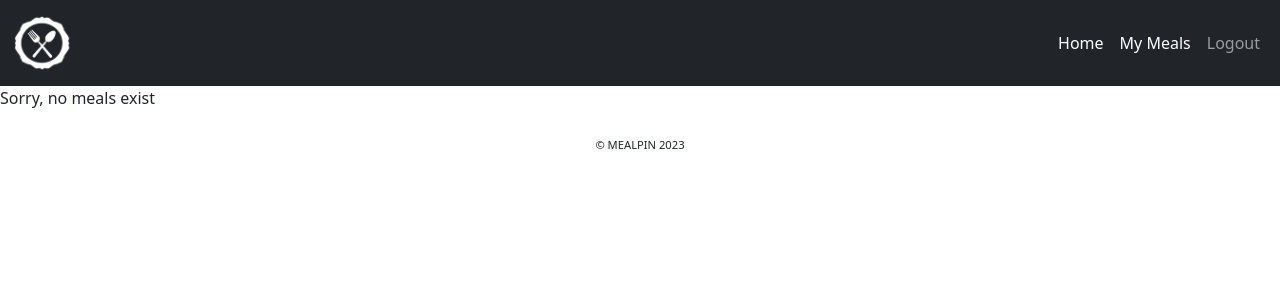
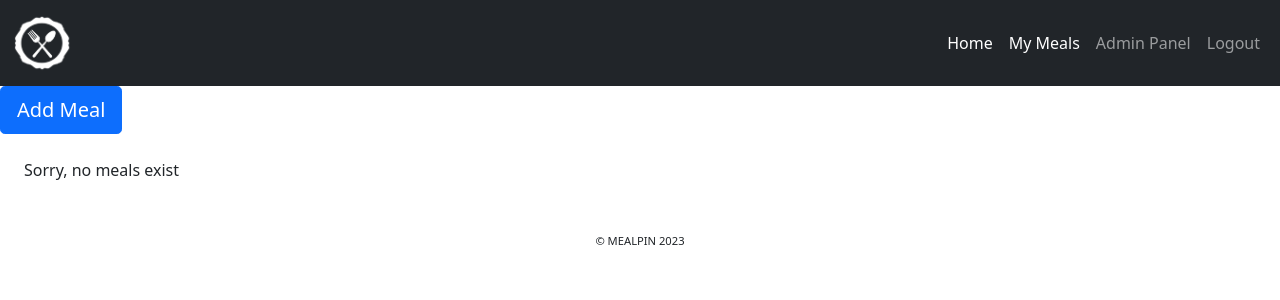
Before and after one commit to jameshart197/recipe-pinner, a Django app: page /adminpanel in a window 1280 px wide. Shown: the top 300 px of the page. Run offline with Django 3.2, Linux system fonts and the light colour scheme; the visitor is signed in with stand-in values (Sample User, id 1); data that the repository does not hold is empty.

Commit message:
[FEAT] Add and style admin panel

```diff
--- a/mealpin/models.py
+++ b/mealpin/models.py
@@ -6,8 +6,8 @@ class Meal(models.Model):
     MEAL_TYPE = ((0, "Breakfast"), (1, "Lunch"), (2, "Dinner"), (3, "Dessert"), (4, "Snack"))
     title = models.CharField(max_length=200, unique=True)
     meal_type = models.IntegerField(choices=MEAL_TYPE, default=0)
-    preptime_in_minutes = models.DecimalField(max_digits=3, decimal_places=1)
-    calories_in_grams = models.DecimalField(max_digits=5, decimal_places=1)
+    preptime_in_minutes = models.DecimalField(max_digits=3, decimal_places=0)
+    calories_in_grams = models.DecimalField(max_digits=5, decimal_places=0)
     protein_in_grams = models.DecimalField(max_digits=4, decimal_places=1)
     fat_in_grams = models.DecimalField(max_digits=4, decimal_places=1)
     carbs_in_grams = models.DecimalField(max_digits=4, decimal_places=1)
--- a/mealpin/views.py
+++ b/mealpin/views.py
@@ -49,7 +49,7 @@ def create_meal(request):
     if not request.user.is_staff:
         messages.error(request, f"Not eligible for this action")
 
-        return redirect(reverse("index"))
+        return redirect(reverse("admin_panel"))
 
     if request.method == "POST":
         form = MealForm(request.POST, request.FILES)
@@ -62,7 +62,7 @@ def create_meal(request):
         else:
             messages.error(request, f"No Meal added to the list")
 
-        return redirect(reverse("index"))
+        return redirect(reverse("admin_panel"))
     form = MealForm()
     return render(request, "create_meal.html", {"form": form})
 
@@ -87,7 +87,7 @@ def edit_meal(request, meal_id):
             form.save()
             messages.success(request, f"{meal_name} succesfully edited")
 
-        return redirect(reverse("index"))
+        return redirect(reverse("admin_panel"))
 
     form = MealForm(instance=meal)
 
@@ -110,7 +110,7 @@ def delete_meal(request, meal_id):
         meal.delete()
         messages.success(request, f"{meal_name} succesfully deleted")
 
-    return redirect(reverse("index"))
+    return redirect(reverse("admin_panel"))
 
 # Add
 
--- a/templates/admin_view.html
+++ b/templates/admin_view.html
@@ -1,10 +1,21 @@
 {% extends "base.html" %}
 {% block content %}
+
+<div class="dark-background">
+  <div class="meal-create-button">
+    <a class="btn btn-primary btn-lg" href="{% url 'create_meal' %}"
+          >Add Meal</a>
+  </div>
+  <div class="meal-card-container p-4">
     {% for meal in meals %}
 
-<div class="meal-card">
-  <h3>{{ meal.title }}</h3>
-
+    <div class="meal-card card admin-meal-card">
+      <div class="card-body">
+        <h5 class="card-title">{{ meal.title }}</h5>
+        <h6 class="card-subtitle mb-2 text-muted">
+          Preparation time: {{ meal.preptime_in_minutes }} minutes
+        </h6>
+        <p class="card-text">{{ meal.calories_in_grams }} Kcal</p>
         {% if request.user.is_staff %}
 
         <a class="btn btn-warning" href="{% url 'edit_meal' meal_id=meal.id %}"
@@ -18,10 +29,13 @@
 
         {% endif %}
       </div>
+    </div>
 
     {% empty %}
 
     <p>Sorry, no meals exist</p>
 
     {% endfor %}
+  </div>
+</div>
 {% endblock %}
--- a/templates/includes/header.html
+++ b/templates/includes/header.html
@@ -10,11 +10,15 @@
         <ul class="navbar-nav ms-auto">
           {% if user.is_authenticated %}
           <li class="nav-item">
-            <a class="nav-link active" aria-current="page" href="">Home</a>
+            <a class="nav-link active" aria-current="page" href="{% url 'index' %}">Home</a>
           </li>
           <li class="nav-item">
             <a class="nav-link active" aria-current="page" href="{% url 'my_meals' %}">My Meals</a>
           </li>
+          {% if user.is_staff %}
+          <li class="nav-item">
+            <a class="nav-link" href="{% url 'admin_panel' %}">Admin Panel</a>
+          {% endif %}
           <li class="nav-item">
             <a class="nav-link" href="{% url 'account_logout' %}">Logout</a>
         </li>
```
Also changed, not shown: mealpin/migrations/0003_auto_20230717_1306.py (added). Lines whose indentation alone changed are shown as unchanged.
